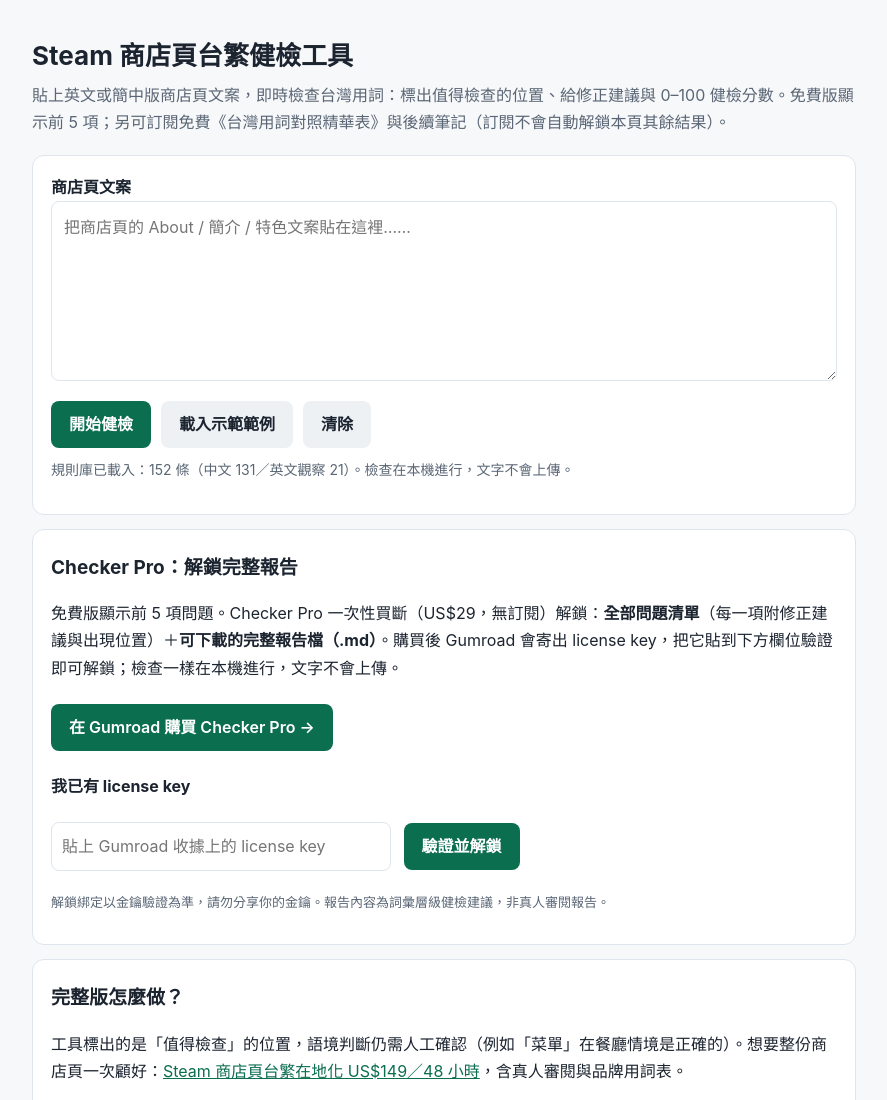
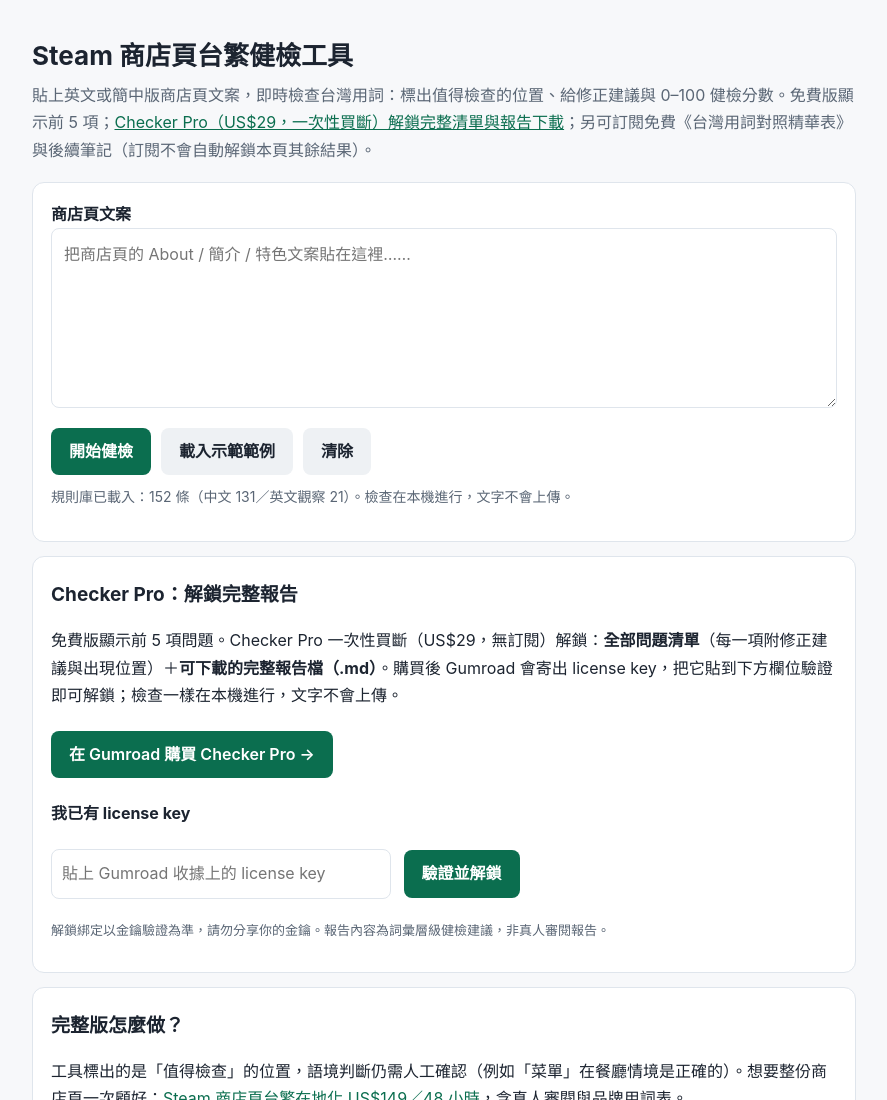
Before and after one commit to z2idugagr/z2idugagr.github.io, a plain HTML site: page steam-tc-health-check/index.html in a window 1280 px wide. Shown: the top 1100 px of the page, without its empty margins (196-1083 px from the left). Drawn offline with Linux system fonts and the light colour scheme.

Commit message:
tripwire: add intro anchor CTAs on /free/ and health-check lead (per hooks playbook v1)

```diff
--- a/steam-tc-health-check/index.html
+++ b/steam-tc-health-check/index.html
@@ -55,7 +55,7 @@ a{color:var(--acc)}
 <body>
 <div class="wrap">
   <h1>Steam 商店頁台繁健檢工具</h1>
-  <p class="lead">貼上英文或簡中版商店頁文案，即時檢查台灣用詞：標出值得檢查的位置、給修正建議與 0–100 健檢分數。免費版顯示前 5 項；另可訂閱免費《台灣用詞對照精華表》與後續筆記（訂閱不會自動解鎖本頁其餘結果）。</p>
+  <p class="lead">貼上英文或簡中版商店頁文案，即時檢查台灣用詞：標出值得檢查的位置、給修正建議與 0–100 健檢分數。免費版顯示前 5 項；<a href="#proCard">Checker Pro（US$29，一次性買斷）解鎖完整清單與報告下載</a>；另可訂閱免費《台灣用詞對照精華表》與後續筆記（訂閱不會自動解鎖本頁其餘結果）。</p>
 
   <div class="card">
     <label for="input"><strong>商店頁文案</strong></label>
```
Also changed, not shown: free/index.html (+1 -0 lines).
